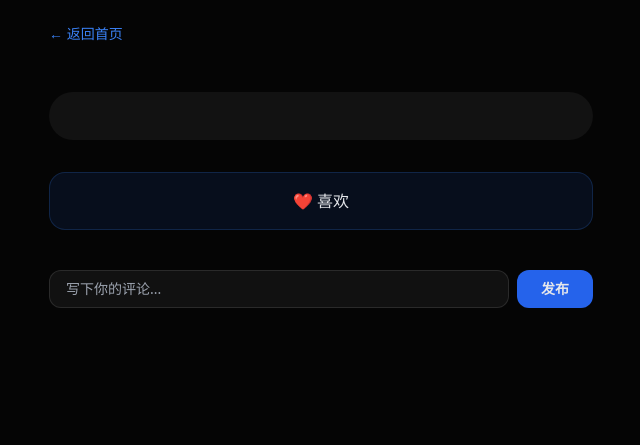
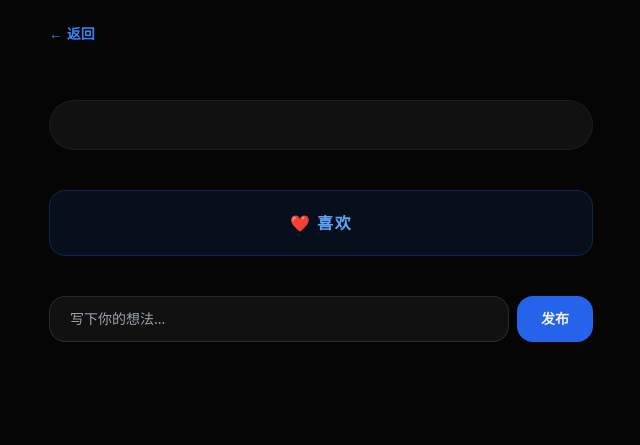
Before and after one commit to Szchiji/tbwy, a Flask app: template templates/detail.html in a window 1280 px wide. Shown: the top 445 px of the page, without its empty margins (319-959 px from the left). Run offline with Flask 3, Linux system fonts and the light colour scheme; the template is opened without the code that fills it, so the values that code supplies are empty; parts of the project's set-up code (start-up, migrations or seed data) failed here and were passed over; some libraries are stand-ins or nearby versions.

Commit message:
更新 detail.html

```diff
--- a/templates/detail.html
+++ b/templates/detail.html
@@ -2,41 +2,53 @@
 <html lang="zh">
 <head>
     <meta charset="UTF-8"><meta name="viewport" content="width=device-width, initial-scale=1.0">
-    <title>内容详情</title>
+    <title>详情</title>
     <script src="https://cdn.tailwindcss.com"></script>
+    <style>
+        body { background: #050505; color: #f1f1f1; }
+        .comment-card { background: rgba(255,255,255,0.03); border: 1px solid rgba(255,255,255,0.05); }
+    </style>
 </head>
-<body class="bg-[#050505] text-gray-200 pb-20">
+<body class="pb-20">
     <div class="max-w-xl mx-auto px-4">
-        <button onclick="history.back()" class="my-6 text-blue-500 text-sm">← 返回首页</button>
+        <!-- 头部导航 -->
+        <div class="flex items-center justify-between py-6">
+            <button onclick="history.back()" class="text-blue-500 text-sm font-bold">← 返回</button>
+            <div class="text-[10px] text-gray-500 font-mono">{{ post.date }}</div>
+        </div>
 
-        <div class="space-y-4 mb-6">
+        <!-- 媒体展示区（支持多图） -->
+        <div class="space-y-4 mb-8">
             {% for m in all_media %}
-                <div class="rounded-2xl overflow-hidden border border-white/5 bg-black">
+                <div class="rounded-3xl overflow-hidden border border-white/5 bg-gray-950 shadow-2xl">
                     {% if m.first_media.lower().endswith('.mp4') %}
-                        <video src="{{ m.first_media }}" controls playsinline class="w-full"></video>
+                        <video src="{{ m.first_media }}" controls playsinline class="w-full block"></video>
                     {% else %}
-                        <img src="{{ m.first_media }}" class="w-full">
+                        <img src="{{ m.first_media }}" class="w-full block" loading="lazy">
                     {% endif %}
                 </div>
             {% endfor %}
         </div>
 
-        <div class="bg-white/5 p-6 rounded-3xl mb-8 text-[15px] leading-relaxed whitespace-pre-wrap">{{ post.text }}</div>
+        <!-- 正文内容 -->
+        <div class="bg-white/5 p-6 rounded-[2rem] mb-10 text-[15px] leading-relaxed text-gray-200 whitespace-pre-wrap border border-white/5">{{ post.text }}</div>
 
-        <button id="like-btn" onclick="handleLike()" class="w-full bg-blue-600/10 py-4 rounded-2xl text-center mb-10 border border-blue-500/20">
-            <span id="lk-txt">❤️ {{ post.likes }} 喜欢</span>
+        <!-- 互动：点赞 -->
+        <button id="like-btn" onclick="handleLike()" class="w-full bg-blue-600/10 py-5 rounded-2xl text-center mb-10 border border-blue-500/20 active:scale-95 transition-transform">
+            <span id="lk-txt" class="text-blue-400 font-bold tracking-widest">❤️ {{ post.likes }} 喜欢</span>
         </button>
 
+        <!-- 评论系统 -->
         <div class="space-y-6">
             <div class="flex gap-2">
-                <input id="cm-in" type="text" placeholder="写下你的评论..." class="flex-1 bg-white/5 border border-white/10 rounded-xl px-4 py-2 text-sm outline-none">
-                <button onclick="sendCm()" class="bg-blue-600 px-6 py-2 rounded-xl text-sm font-bold">发布</button>
+                <input id="cm-in" type="text" placeholder="写下你的想法..." class="flex-1 bg-white/5 border border-white/10 rounded-2xl px-5 py-3 text-sm outline-none focus:border-blue-500">
+                <button onclick="sendCm()" class="bg-blue-600 hover:bg-blue-500 px-6 py-3 rounded-2xl text-sm font-bold transition-colors">发布</button>
             </div>
             <div class="space-y-4">
                 {% for c in comments %}
-                <div class="bg-white/5 p-4 rounded-xl border border-white/5">
-                    <p class="text-sm text-gray-300">{{ c.content }}</p>
-                    <p class="text-[10px] text-gray-600 mt-2">{{ c.date }}</p>
+                <div class="comment-card p-4 rounded-2xl">
+                    <p class="text-[13px] text-gray-300 leading-relaxed">{{ c.content }}</p>
+                    <div class="text-[9px] text-gray-600 mt-3 font-mono">{{ c.date }}</div>
                 </div>
                 {% endfor %}
             </div>
@@ -45,21 +57,42 @@
 
     <script>
         const pid = "{{post.id}}";
+
+        // 处理点赞（本地防刷）
         function handleLike() {
             let liked = JSON.parse(localStorage.getItem('m_liked') || '[]');
-            if(liked.includes(pid)) return alert('已经点过赞了');
-            fetch('/api/like/'+pid, {method:'POST'}).then(() => {
-                liked.push(pid);
-                localStorage.setItem('m_liked', JSON.stringify(liked));
-                location.reload();
+            if(liked.includes(pid)) return alert('您已经表达过喜欢了哦~');
+
+            fetch('/api/like/'+pid, {method:'POST'}).then(res => {
+                if(res.ok) {
+                    liked.push(pid);
+                    localStorage.setItem('m_liked', JSON.stringify(liked));
+                    const lkTxt = document.getElementById('lk-txt');
+                    const count = parseInt(lkTxt.innerText.split(' ')[1]) + 1;
+                    lkTxt.innerText = '❤️ ' + count + ' 喜欢';
+                    document.getElementById('like-btn').classList.add('bg-blue-600/20');
+                }
             });
         }
+
+        // 发送评论
         function sendCm() {
-            let v = document.getElementById('cm-in').value;
-            if(!v) return;
-            fetch('/api/comment/'+pid, {method:'POST', headers:{'Content-Type':'application/json'}, body:JSON.stringify({content:v})})
-            .then(() => location.reload());
+            const val = document.getElementById('cm-in').value;
+            if(!val.trim()) return;
+            fetch('/api/comment/'+pid, {
+                method:'POST',
+                headers:{'Content-Type':'application/json'},
+                body:JSON.stringify({content: val})
+            }).then(() => location.reload());
         }
+
+        // 初始化点赞按钮状态
+        window.onload = () => {
+            let liked = JSON.parse(localStorage.getItem('m_liked') || '[]');
+            if(liked.includes(pid)) {
+                document.getElementById('like-btn').classList.add('bg-blue-600/20');
+            }
+        };
     </script>
 </body>
 </html>
```
